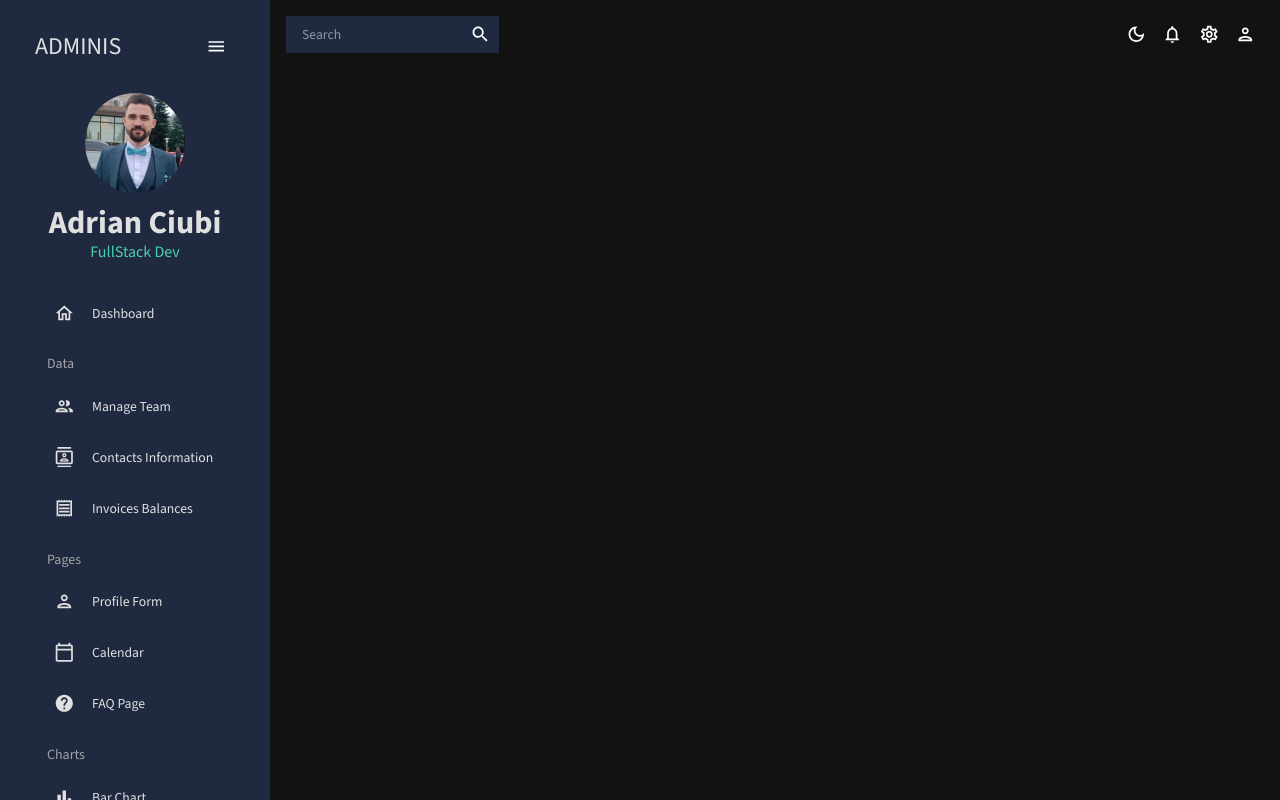
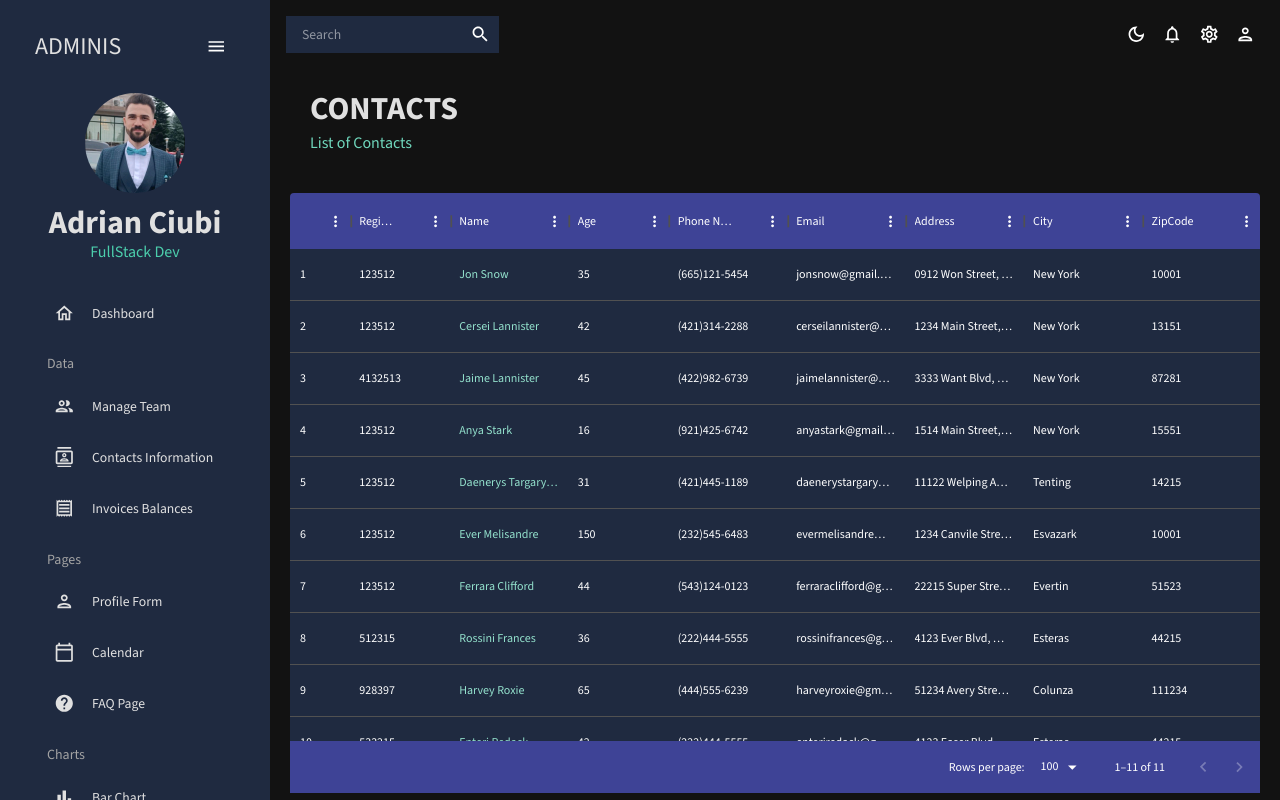
Before and after one commit to ciubiadi/React-Admin-Dashboard, a React (Create React App) app: page /contacts in a window 1280 px wide. Built offline with nearby package versions, Linux system fonts and the light colour scheme; the HTML template or start-up script is replaced by a standard one.

Commit message:
add Contacts route and table(copy paste and adapt  the Team table)

```diff
--- a/src/App.js
+++ b/src/App.js
@@ -7,6 +7,7 @@
 import Topbar from './scenes/global/Topbar';
 import Sidebar from './scenes/global/Sidebar';
 import Team from './scenes/team';
+import Contacts from './scenes/contacts';
 
 // CssBaseline resets CSS to the defaults and ThemeProvider provides the ability to pass in the themes into material UI.
 
@@ -24,6 +25,7 @@
               <Routes>
                 <Route path="/" element={<Dashboard />} />
                 <Route path="/team" element={<Team />} />
+                <Route path="/contacts" element={<Contacts />} />
               </Routes>
             </main>
           </div>
--- /dev/null
+++ b/src/scenes/contacts/index.jsx
@@ -0,0 +1,106 @@
+import React from "react";
+import { Box, useTheme } from "@mui/material";
+import { DataGrid, GridToolbar } from "@mui/x-data-grid";
+import { colorTokens } from "../../theme";
+import { mockDataContacts } from "../../data/mockData";
+import AdminPanelSettingsOutlinedIcon from "@mui/icons-material/AdminPanelSettingsOutlined";
+import LockOpenOutlinedIcon from "@mui/icons-material/LockOpenOutlined";
+import SecurityOutlinedIcon from "@mui/icons-material/SecurityOutlined";
+import Header from "../../components/Header";
+
+const Contacts = () => {
+    const theme = useTheme();
+    const colors = colorTokens(theme.palette.mode);
+
+    // the headerName will be shown on the tabke
+    const columns = [
+        // this will not grow
+        { field: 'id', headerName: "ID", flex: 0.5 },
+        { field: 'registrarId', headerName: 'Registrar ID'},
+        // it will grow to 1 fraction of the size
+        {
+            field: 'name',
+            headerName: "Name",
+            flex: 1,
+            cellClassName: 'name-column--cell'
+        },
+        /* don't want to grow this column since it will be small amd I allign it to left because by default sometimes
+            it alligns it to the right.
+        */
+        {
+            field: 'age',
+            headerName: "Age",
+            type: 'number',
+            headerAlign: 'left',
+            align: 'left',
+        },
+        {
+            field: 'phone',
+            headerName: "Phone Number",
+            flex: 1
+        },
+        {
+            field: 'email',
+            headerName: "Email",
+            flex: 1
+        },
+        {
+            field: 'address',
+            headerName: "Address",
+            flex: 1
+        },
+        {
+            field: 'city',
+            headerName: "City",
+            flex: 1
+        },
+        {
+            field: 'zipCode',
+            headerName: "ZipCode",
+            flex: 1
+        }
+    ];
+
+    return (
+        <Box m="20px">
+            <Header title="CONTACTS" subtitle="List of Contacts" />
+            {/* Need to explicitly define an actual pixel height of the Box because it was 100% */}
+            <Box
+                mt="40px"
+                height="75vh"
+                sx={{
+                    // hide borders of the table. Inspect elements and find classes of MuiDataGrid
+                    "& .MuiDataGrid-root": {
+                        border: "none",
+                    },
+                    "& .MuiDataGrid-cell": {
+                        borderBottom: "none"
+                    },
+                    // this class was defined when I configured the columns for the DataGrid
+                    "& .name-column--cell": {
+                        color: colors.greenAccent[300]
+                    },
+                    "& .MuiDataGrid-columnHeaders": {
+                        backgroundColor: colors.blueAccent[700],
+                        borderBottom: "none"
+                    },
+                    // the middle section between header and footer ( the content )
+                    "& .MuiDataGrid-virtualScroller": {
+                        backgroundColor: colors.primary[400]
+                    },
+                    "& .MuiDataGrid-footerContainer": {
+                        borderTop: "none",
+                        backgroundColor: colors.blueAccent[700]
+                    },
+                }}
+            >
+                <DataGrid
+                    rows={mockDataContacts}
+                    columns={columns}
+                />
+            </Box>
+        </Box>
+    );
+}
+
+export default Contacts;
```
